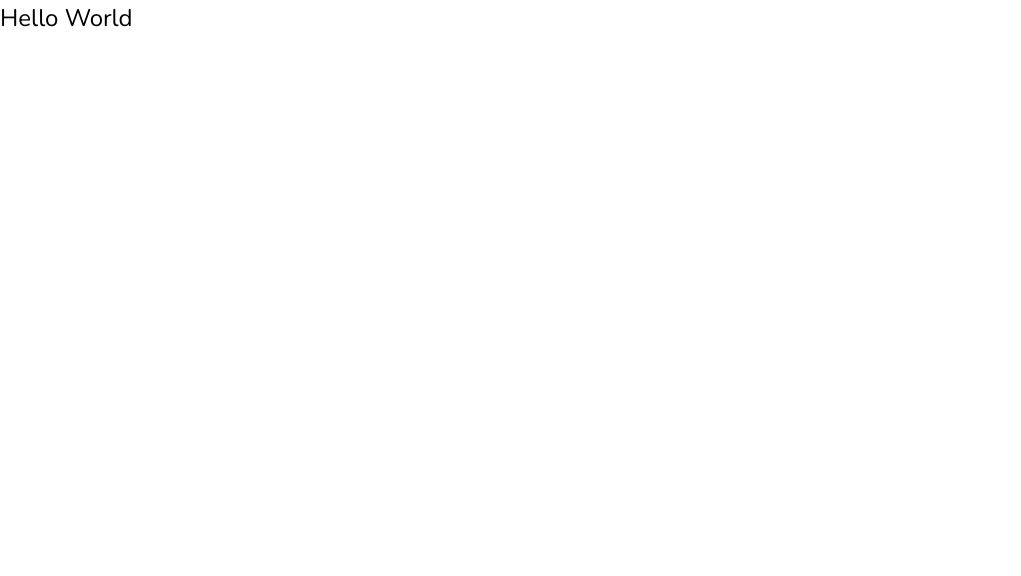
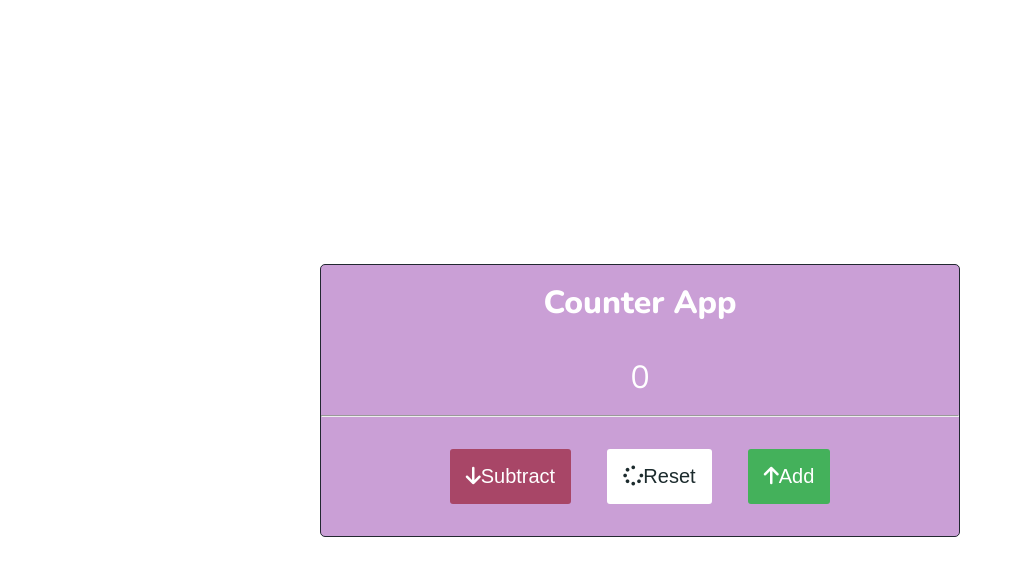
Before and after one commit to 1hakann/001-counter-app, a plain HTML site: page index.html in a window 1280 px wide. Shown: the whole page, without its empty margins (0-1021 px from the left). Drawn offline with nearby package versions, Linux system fonts and the light colour scheme.

Commit message:
CA-001_ApplicationDesignBuild | App layout design has been completed.

```diff
--- a/index.html
+++ b/index.html
@@ -1,5 +1,6 @@
 <!DOCTYPE html>
 <html lang="en">
+
 <head>
     <meta charset="UTF-8">
     <meta http-equiv="X-UA-Compatible" content="IE=edge">
@@ -9,8 +10,21 @@
     <link rel="stylesheet" href="styles.css">
     <title>Counter App</title>
 </head>
+
 <body>
-    <p>Hello World</p>
+    <div class="container">
+        <div class="container-body">
+            <h1 class="app-title">Counter App</h1>
+            <div class="count">0</div>
+            <hr>
+            <div class="container-footer">
+                <button class="btn-subtract"><i class="fas fa-arrow-down"></i>Subtract</button>
+                <button class="btn-reset"><i class="fas fa-spinner"></i>Reset</button>
+                <button class="btn-add"><i class="fas fa-arrow-up"></i>Add</button>
+            </div>
+        </div>
+    </div>
     <script src="script.js"></script>
 </body>
+
 </html>
--- a/styles.css
+++ b/styles.css
@@ -6,9 +6,10 @@
     --blue: #31326f;
     --light-blue: #005490;
     --color-purple: #5d20be;
-    --color-pink: #c472d8;
+    --color-pink: #ca9fd6;
     --color-warning: rgb(216, 155, 85);
     --color-orange :#db6400;
+    --color-red :#a84667;
     --grey: #eee;
     --dark-grey: #222831;
     --dark-green: rgb(68, 177, 91);
@@ -41,4 +42,57 @@ img {
     max-width: 900px;
     margin: 0 auto;
     padding: 0 20px;
+    display: flex;
+    justify-content: center;
+    align-items: center;
+    height: 100vh;
 }
+
+.container-body {
+    width: 640px;
+    border: 1px solid var(--dark-grey);
+    border-radius: 5px;
+    background-color: var(--color-pink);
+    color: var(--white);
+    text-align: center;
+}
+
+.container-body > * {
+    margin-bottom: 32px;
+}
+
+.app-title {
+    padding: 16px;
+    margin: 0 16px;
+}
+
+.count {
+    font-size: 32px;
+    padding: 16px;
+    margin: 0 16px;
+}
+
+.container-footer button {
+    padding: 16px;
+    margin: 0 16px;
+    border: none;
+    outline: none;
+    border-radius: 3px;
+    color: var(--white);
+    /* font-weight: 700; */
+    font-size: 20px;
+    cursor: pointer;
+}
+
+.btn-subtract {
+    background-color: var(--color-red);
+}
+
+.btn-reset {
+    background-color: var(--white);
+    color: var(--black) !important;
+}
+
+.btn-add {
+    background-color: var(--dark-green);
+}
```
